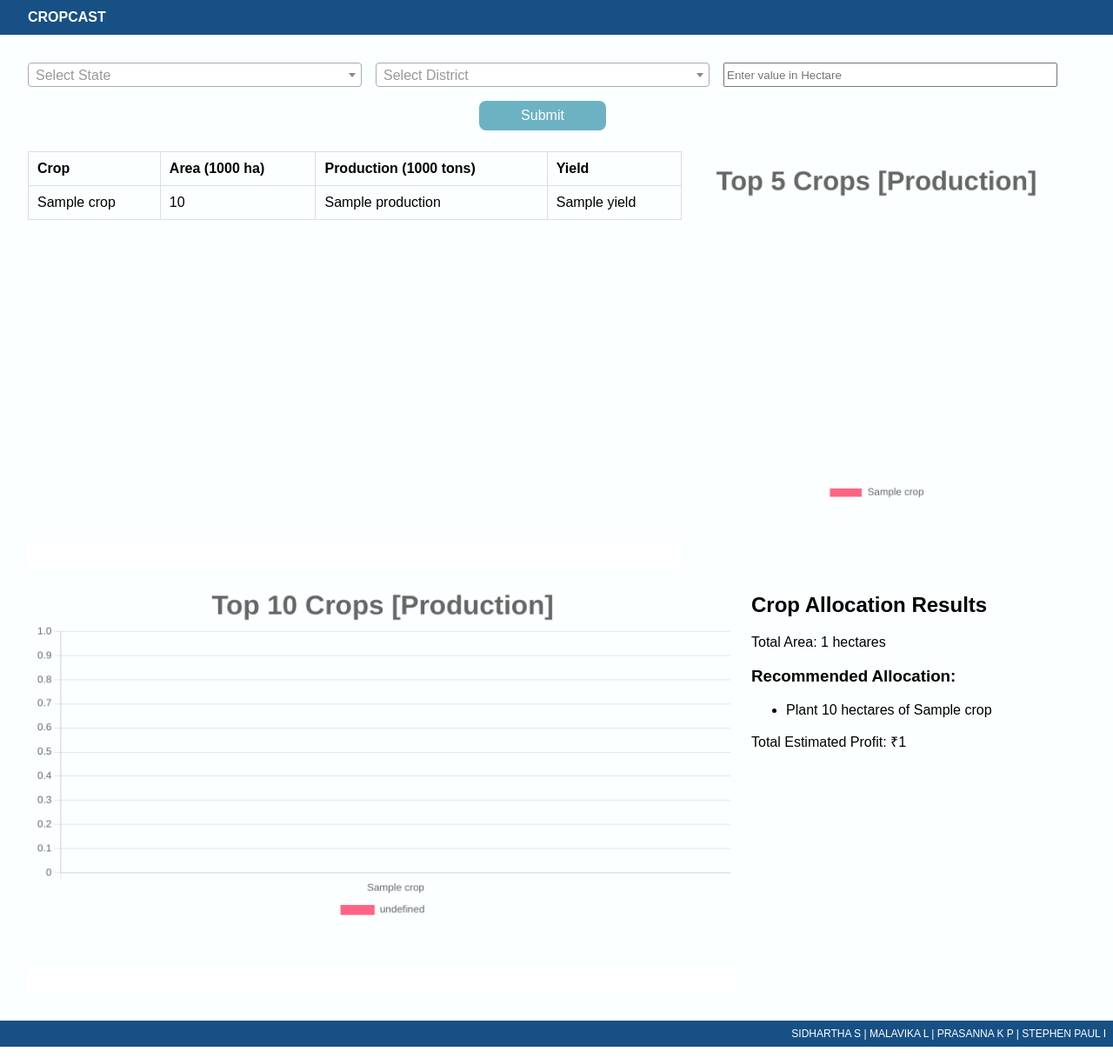
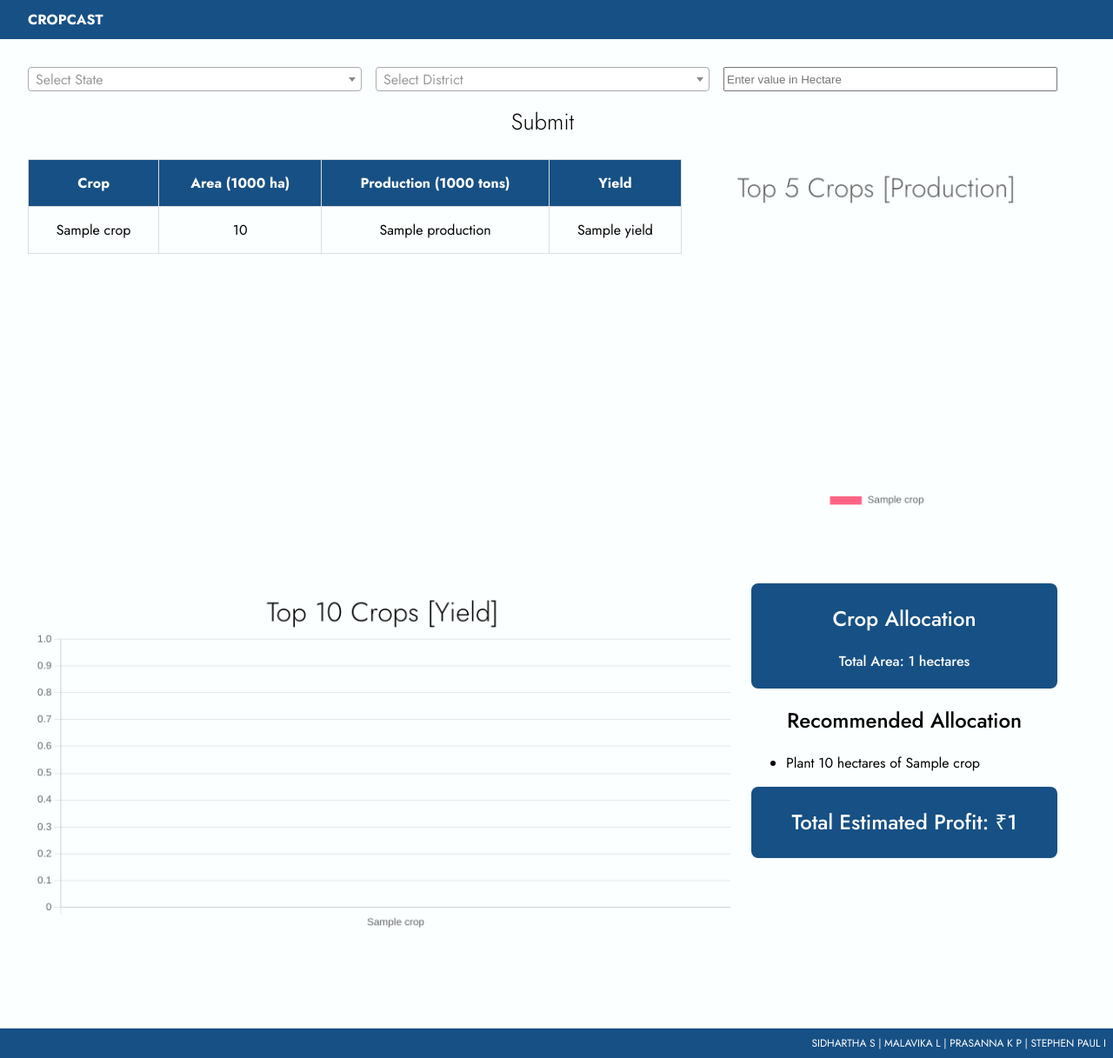
Before and after one commit to Sidhartha-s-935/CropCast, a Flask app: template templates/index.html in a window 1280 px wide. Shown: the whole page at 87% size. Run offline with Flask 3, Linux system fonts and the light colour scheme; the template is opened without the code that fills it: most values are stand-ins (such as "Sample title", 1, 10 or a date in 2020); some libraries are stand-ins or nearby versions.

Commit message:
IMPRO: UI Enhancements

```diff
--- a/app.py
+++ b/app.py
@@ -84,8 +84,8 @@ def submit():
 
 
     input_size = X_train.shape[2]
-    hidden_size = 64
-    num_layers = 2
+    hidden_size = 32
+    num_layers = 1
     output_size = y_train.shape[1]
 
     model = LSTMModel(input_size, hidden_size, num_layers, output_size)
@@ -93,8 +93,8 @@ def submit():
     optimizer = optim.Adam(model.parameters())
 
 
-    num_epochs = 200
-    batch_size = 64
+    num_epochs = 50
+    batch_size = 32
 
     for epoch in range(num_epochs):
         for i in range(0, len(X_train), batch_size):
@@ -138,7 +138,7 @@ def submit():
         return future_predictions_unscaled
 
     last_sequence = X_test[-1]
-    num_future_predictions = 5
+    num_future_predictions = 3
     future_predictions_unscaled = predict_future_unscaled(model, scaler, last_sequence, num_future_predictions)
 
     print("Future predictions (unscaled):")
--- a/static/script.js
+++ b/static/script.js
@@ -1,22 +1,26 @@
 document.addEventListener('DOMContentLoaded', function () {
-    const { crops: pieCrops, productions: pieProductions } = getTableData(5);
+    const { crops: pieCrops, productions: pieProductions } = getTableData(5, 'production');
     createPieChart(pieCrops, pieProductions);
 
-    const { crops: barCrops, productions: barProductions } = getTableData(10);
-    createBarChart(barCrops, barProductions);
+    const { crops: barCrops, productions: barYields } = getTableData(10, 'yield');
+    createBarChart(barCrops, barYields);
 });
 
-function getTableData(limit) {
+function getTableData(limit, type) {
     const crops = [];
-    const productions = [];
+    const values = [];
     const table = document.querySelector('table');
     const rows = table.querySelectorAll('tr');
     for (let i = 1; i <= limit && i < rows.length; i++) {
         const cells = rows[i].querySelectorAll('td');
         crops.push(cells[0].innerText);
-        productions.push(parseFloat(cells[2].innerText));
+        if (type === 'production') {
+            values.push(parseFloat(cells[2].innerText));
+        } else if (type === 'yield') {
+            values.push(parseFloat(cells[3].innerText));
+        }
     }
-    return { crops, productions };
+    return { crops, productions: values };
 }
 
 function createPieChart(crops, productions) {
@@ -37,7 +41,9 @@ function createPieChart(crops, productions) {
                     display: true,
                     text: 'Top 5 Crops [Production]',
                     font: {
-                        size: 32
+                        size: 32,
+                        family: 'Jost',
+                        weight: 'lighter'
                     }
                 },
                 legend: {
@@ -66,15 +72,16 @@ function createBarChart(crops, productions) {
             plugins: {
                 title: {
                     display: true,
-                    text: 'Top 10 Crops [Production]',
+                    text: 'Top 10 Crops [Yield]',
+                    color: '#',
                     font: {
-                        size: 32
+                        size: 32,
+                        family: 'Jost',
+                        weight: 'lighter'
                     }
                 },
                 legend: {
-                    display: true,
-                    position: 'bottom',
-                    align: 'center'
+                    display: false,
                 },
             }
         }
--- a/static/styles.css
+++ b/static/styles.css
@@ -1,15 +1,20 @@
 :root {
-    /* Color Variables */
-    --background-color: #fbffff; /* Main background color */
-    --element-background-color: #42a4b0; /* Background color for elements */
-    --inner-element-background-color: #ffffff; /* Background color for inner elements */
-    --bar-background-color: #175084; /* Background color for top and bottom bars */
-    --text-color: #11364b; /* Primary text color */
-    --highlight-color: #ffffff; /* Highlight or alternate text color */
+    --background-color: #fbffff;
+    /* Main background color */
+    --element-background-color: #42a4b0;
+    /* Background color for elements */
+    --inner-element-background-color: #ffffff;
+    /* Background color for inner elements */
+    --bar-background-color: #175084;
+    /* Background color for top and bottom bars */
+    --text-color: #11364b;
+    /* Primary text color */
+    --highlight-color: #ffffff;
+    /* Highlight or alternate text color */
 }
 
 body {
-    font-family: Arial, sans-serif;
+    font-family: 'Jost', sans-serif;
     background-color: var(--background-color);
     margin: 0;
     padding: 0;
@@ -67,30 +72,88 @@ main {
     border-radius: 0.25rem;
     background-color: var(--bar-background-color);
 }
+
 .button-container {
     display: flex;
     justify-content: center;
     margin: 1rem;
 }
+button {
+    font-family: 'Jost', sans-serif;
+    padding: 0;
+    margin: 0;
+    border: none;
+    background: none;
+    cursor: pointer;
+  }
 
-.button-container button {
-    padding: 0.5rem 3rem;
-    font-size: 1rem;
-    border:none;
-    border-radius: 0.5rem;
-    background-color: #6db2c3;
-    color: #fbffff;
-}
+  button {
+    --primary-color: #111;
+    --hovered-color: #175084;
+    position: relative;
+    display: flex;
+    font-weight: 100;
+    font-size: 26px;
+    gap: 0.5rem;
+    align-items: center;
+  }
+
+  button p {
+    margin: 0;
+    position: relative;
+    font-size: 20px;
+    color: var(--primary-color);
+  }
+
+  button::after {
+    position: absolute;
+    content: "";
+    width: 0;
+    left: 0;
+    bottom: -7px;
+    background: var(--hovered-color);
+    height: 2px;
+    transition: 0.3s ease-out;
+  }
+
+  button p::before {
+    position: absolute;
+    content: "Submit";
+    width: 0%;
+    inset: 0;
+    color: var(--hovered-color);
+    overflow: hidden;
+    transition: 0.3s ease-out;
+  }
+
+  button:hover::after {
+    width: 100%;
+  }
+
+  button:hover p::before {
+    width: 100%;
+  }
 
 .content-container {
     display: grid;
     grid-template-columns: 2fr 1fr;
     gap: 1rem;
-
 }
 
-.main-content{
-    background-color: #ffffff;
+.head {
+    font-weight: 500;
+    text-align: center;
+}
+
+.bar {
+    background-color: var(--bar-background-color);
+    color: var(--highlight-color);
+    border-radius: 0.5rem;
+    padding: 0.2rem;
+}
+
+.main-content {
+    background-color: var(--background-color);
     height: 30rem;
     display: flex;
     flex-direction: column;
@@ -112,9 +175,11 @@ main {
     overflow-x: auto;
     overflow-y: auto;
     height: 28rem;
+    position: relative;
+    padding-top: 0;
 }
 
-.Pie{
+.Pie {
     background-color: var(--background-color);
     border-radius: 0.25rem;
     overflow-x: auto;
@@ -125,16 +190,23 @@ main {
 table {
     width: 100%;
     border-collapse: collapse;
+    position: relative;
 }
 
 table td {
-    padding: 10px;
+    padding: 15px;
     border: 1px solid #ddd;
-    text-align: left;
+    text-align: center;
 }
 
-table th{
-    padding: 10px;
+table th {
+    margin: 0;
+    padding: 15px;
     border: 1px solid #ddd;
-    text-align: left;
+    background-color: var(--bar-background-color);
+    color: var(--highlight-color);
+    text-align: center;
+    position: sticky;
+    top: 0;
+    z-index: 20;
 }
--- a/templates/index.html
+++ b/templates/index.html
@@ -10,6 +10,7 @@
   <link href="https://cdn.jsdelivr.net/npm/select2@4.1.0-rc.0/dist/css/select2.min.css" rel="stylesheet" />
   <script src="https://cdn.jsdelivr.net/npm/select2@4.1.0-rc.0/dist/js/select2.min.js"></script>
   <script src="https://cdn.jsdelivr.net/npm/chart.js"></script>
+  <link href="https://fonts.googleapis.com/css2?family=Jost:wght@300;400;500;700&display=swap" rel="stylesheet">
   <script src="../static/script.js" defer></script>
 </head>
 
@@ -19,6 +20,7 @@
   </header>
   <main>
     <div class="container">
+      <!--Select Options-->
       <form action="/submit" method="POST">
         <div class="dropdown-container">
           <select name="option1" class="menu">
@@ -50,9 +52,12 @@
           <input type="number" name="hectare" placeholder="Enter value in Hectare" min="0" step="0.01" />
         </div>
         <div class="button-container">
+            <path stroke-linecap="round" stroke-linejoin="round" d="M14 5l7 7m0 0l-7 7m7-7H3"></path>
+          </svg>
           <button type="submit">Submit</button>
         </div>
       </form>
+      <!--Box 1-->
       <div class="content-container">
         <div class="main-content">
           <div class="inner-container">
@@ -80,6 +85,7 @@
           </div>
         </div>
       </div>
+      <!--Box 2-->
       <div class="content-container">
         <div class="main-content">
           <div class="inner-container">
@@ -91,15 +97,21 @@
         <div class="side-content">
           <div class="inner-container">
             <div>
-              <h2>Crop Allocation Results</h2>
-              <p>Total Area: {{ total_area }} hectares</p>
-              <h3>Recommended Allocation:</h3>
-              <ul>
+              <div class="bar">
+                <h2 class="head">Crop Allocation</h2>
+                <p class="head">Total Area: {{ total_area }} hectares</p>
+              </div>
+              <h2 class="head">Recommended Allocation</h2>
+              <ul class="a">
                 {% for item in allocation_results %}
                 <li>Plant {{ item.area }} hectares of {{ item.crop }}</li>
                 {% endfor %}
               </ul>
-              <p>Total Estimated Profit: ₹{{ total_profit }}</p>
+              <div class="bar">
+                <h2 class="head">Total Estimated Profit:
+                  ₹{{ total_profit }}
+                </h2>
+              </div>
             </div>
           </div>
         </div>
```
Also changed, not shown: data_ICRI.csv (+52 -52 lines).
